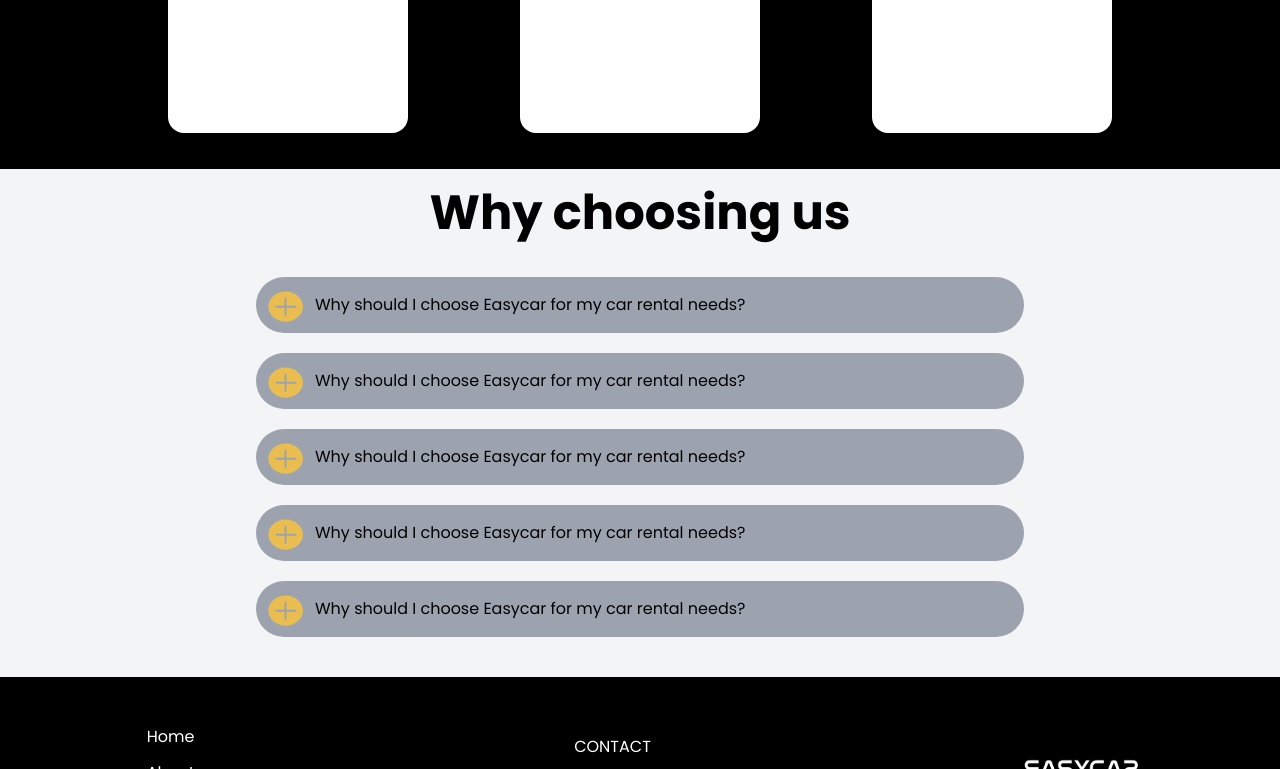
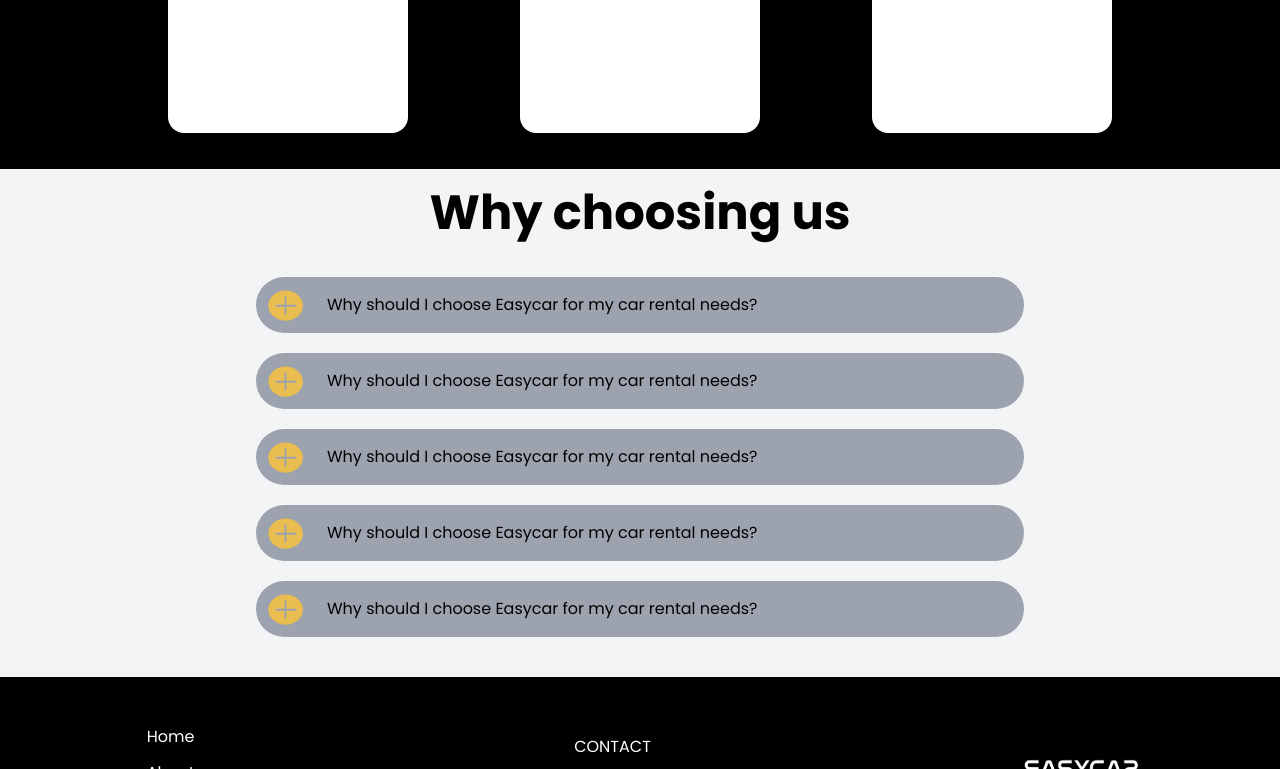
Before and after one commit to Code-Kampfer/easyCar, a plain HTML site: page about.html in a window 1280 px wide. Shown: the part 2031-2800 px from the top of the page. Drawn offline with nearby package versions, Linux system fonts and the light colour scheme; a web font is replaced by a local one.

Commit message:
last about fix

```diff
--- a/about.html
+++ b/about.html
@@ -140,8 +140,8 @@
     </div>
     <!-- End of Popup -->
     <section>
-      <div class=" bg-[url('images/about-img.png')] bg-cover bg-center bg-no-repeat h-screen bg-fixed">
-        <h2 class=" md:text-5xl md:font-semibold  text-center  text-3xl font-medium font-sans text-white  ">A safe Way
+      <div class=" bg-[url('images/about-img.png')] bg-top bg-no-repeat h-[500px] bg-fixed md:bg-cover md:h-screen">
+        <h2 class="pt-5 text-center text-4xl font-semibold font-sans text-white md:text-5xl md:font-semibold">A safe Way
           To Move a Family Around In Style</h2>
       </div>
     </section>
@@ -213,8 +213,8 @@
         <!-- question 1 -->
 
         <div>
-          <div class="container mx-auto bg-gray-400 h-14 w-full max-w-3xl rounded-full flex " id="">
-            <div class="icon pl-3 pt-3 cursor-pointer">
+          <div class="container mx-auto bg-gray-400 h-14 w-full max-w-3xl rounded-full flex items-center gap-3 md:gap-6" id="">
+            <div class="icon pl-3 cursor-pointer">
               <svg width="35" height="35" viewBox="0 0 48 42" fill="none" xmlns="http://www.w3.org/2000/svg">
                 <g>
                   <path id="Subtract" fill-rule="evenodd" clip-rule="evenodd"
@@ -223,7 +223,7 @@
                 </g>
               </svg>
             </div>
-            <h5 class=" pl-3 pt-4">Why should I choose Easycar for my car rental needs?</h5>
+            <h5>Why should I choose Easycar for my car rental needs?</h5>
           </div>
           <div class="reponse hidden mx-auto  pl-10 max-w-3xl">
             <p> Easycar stands out for its commitment to customer satisfaction. We offer competitive pricing, a wide
@@ -234,8 +234,8 @@
         <!-- question 2 -->
 
         <div>
-          <div class="container mx-auto bg-gray-400 h-14 w-full max-w-3xl rounded-full flex " id="">
-            <div class="icon pl-3 pt-3 cursor-pointer">
+          <div class="container mx-auto bg-gray-400 h-14 w-full max-w-3xl rounded-full flex items-center gap-3 md:gap-6" id="">
+            <div class="icon pl-3 cursor-pointer">
               <svg width="35" height="35" viewBox="0 0 48 42" fill="none" xmlns="http://www.w3.org/2000/svg">
                 <g>
                   <path id="Subtract" fill-rule="evenodd" clip-rule="evenodd"
@@ -244,7 +244,7 @@
                 </g>
               </svg>
             </div>
-            <h5 class=" pl-3 pt-4">Why should I choose Easycar for my car rental needs?</h5>
+            <h5>Why should I choose Easycar for my car rental needs?</h5>
           </div>
           <div class="reponse hidden mx-auto  pl-10 max-w-3xl">
             <p> Easycar stands out for its commitment to customer satisfaction. We offer competitive pricing, a wide
@@ -252,11 +252,12 @@
           </div>
         </div>
 
+
         <!-- question 3 -->
 
         <div>
-          <div class="container mx-auto bg-gray-400 h-14 w-full max-w-3xl rounded-full flex " id="">
-            <div class="icon pl-3 pt-3 cursor-pointer">
+          <div class="container mx-auto bg-gray-400 h-14 w-full max-w-3xl rounded-full flex items-center gap-3 md:gap-6" id="">
+            <div class="icon pl-3 cursor-pointer">
               <svg width="35" height="35" viewBox="0 0 48 42" fill="none" xmlns="http://www.w3.org/2000/svg">
                 <g>
                   <path id="Subtract" fill-rule="evenodd" clip-rule="evenodd"
@@ -265,7 +266,7 @@
                 </g>
               </svg>
             </div>
-            <h5 class=" pl-3 pt-4">Why should I choose Easycar for my car rental needs?</h5>
+            <h5>Why should I choose Easycar for my car rental needs?</h5>
           </div>
           <div class="reponse hidden mx-auto  pl-10 max-w-3xl">
             <p> Easycar stands out for its commitment to customer satisfaction. We offer competitive pricing, a wide
@@ -273,10 +274,11 @@
           </div>
         </div>
 
+
         <!-- question 4 -->
         <div>
-          <div class="container mx-auto bg-gray-400 h-14 w-full max-w-3xl rounded-full flex " id="">
-            <div class="icon pl-3 pt-3 cursor-pointer">
+          <div class="container mx-auto bg-gray-400 h-14 w-full max-w-3xl rounded-full flex items-center gap-3 md:gap-6" id="">
+            <div class="icon pl-3 cursor-pointer">
               <svg width="35" height="35" viewBox="0 0 48 42" fill="none" xmlns="http://www.w3.org/2000/svg">
                 <g>
                   <path id="Subtract" fill-rule="evenodd" clip-rule="evenodd"
@@ -285,7 +287,7 @@
                 </g>
               </svg>
             </div>
-            <h5 class=" pl-3 pt-4">Why should I choose Easycar for my car rental needs?</h5>
+            <h5>Why should I choose Easycar for my car rental needs?</h5>
           </div>
           <div class="reponse hidden mx-auto  pl-10 max-w-3xl">
             <p> Easycar stands out for its commitment to customer satisfaction. We offer competitive pricing, a wide
@@ -293,11 +295,12 @@
           </div>
         </div>
 
+
         <!-- question 5 -->
 
         <div>
-          <div class="container mx-auto bg-gray-400 h-14 w-full max-w-3xl rounded-full flex " id="">
-            <div class="icon pl-3 pt-3 cursor-pointer">
+          <div class="container mx-auto bg-gray-400 h-14 w-full max-w-3xl rounded-full flex items-center gap-3 md:gap-6" id="">
+            <div class="icon pl-3 cursor-pointer">
               <svg width="35" height="35" viewBox="0 0 48 42" fill="none" xmlns="http://www.w3.org/2000/svg">
                 <g>
                   <path id="Subtract" fill-rule="evenodd" clip-rule="evenodd"
@@ -306,13 +309,14 @@
                 </g>
               </svg>
             </div>
-            <h5 class=" pl-3 pt-4">Why should I choose Easycar for my car rental needs?</h5>
+            <h5>Why should I choose Easycar for my car rental needs?</h5>
           </div>
           <div class="reponse hidden mx-auto  pl-10 max-w-3xl">
             <p> Easycar stands out for its commitment to customer satisfaction. We offer competitive pricing, a wide
               range of well-maintained vehicles, and a s</p>
           </div>
         </div>
+
       </div>
     </div>
 
```
